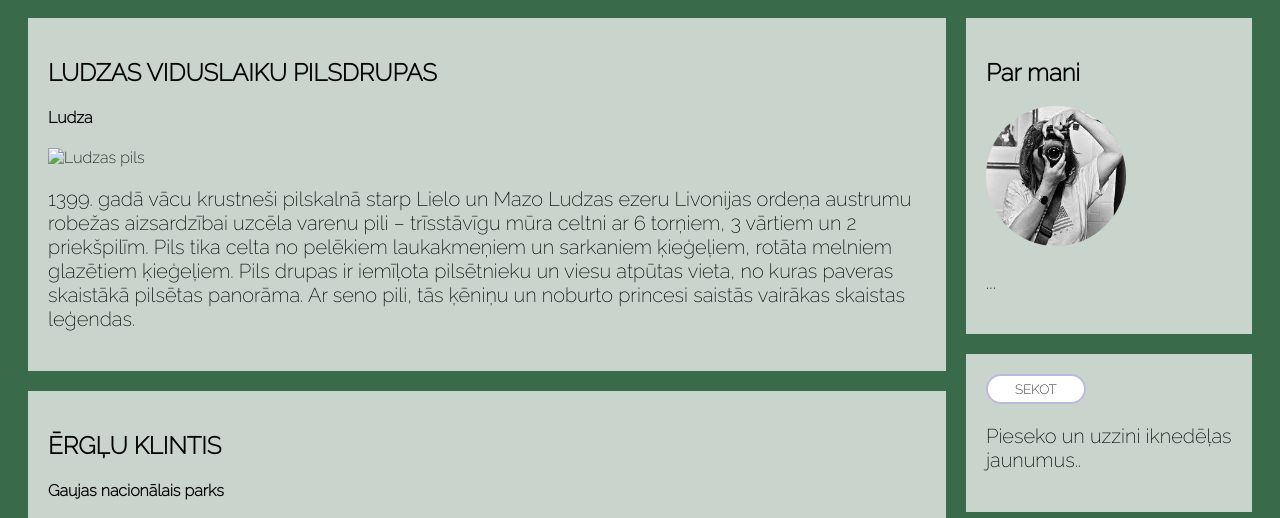
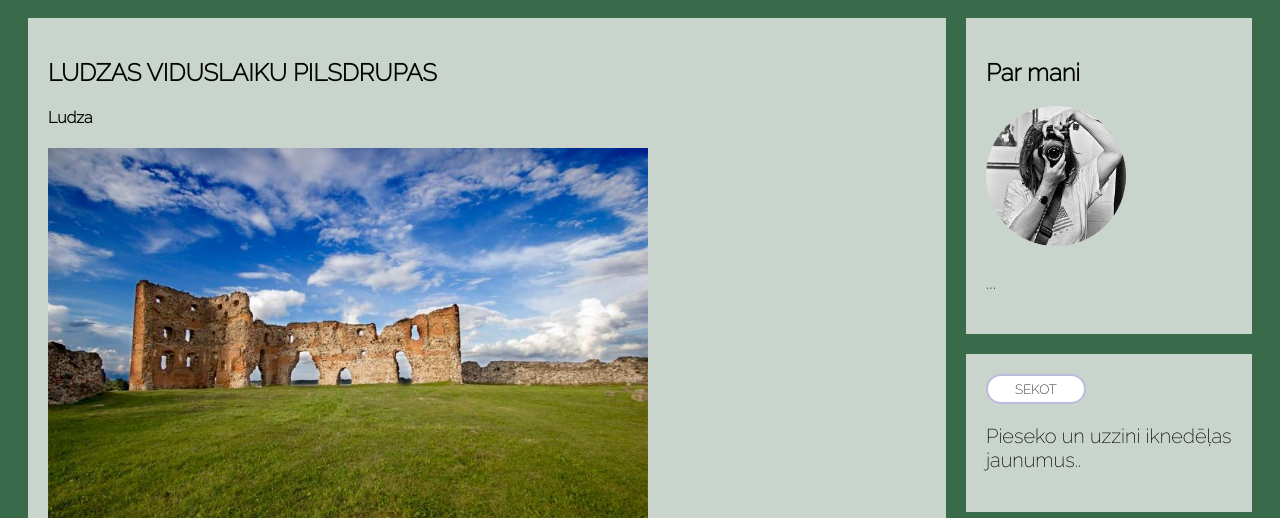
Before and after one commit to DianaNamniece/Bloga-lapa, a plain HTML site: page index.html in a window 1280 px wide. Shown: the part 260-778 px from the top of the page. Drawn offline with Linux system fonts and the light colour scheme; files whose address does not match are found by name.

Commit message:
Update index.html

```diff
--- a/index.html
+++ b/index.html
@@ -18,7 +18,7 @@
     <div class="card">
       <h2>LUDZAS VIDUSLAIKU PILSDRUPAS</h2>
       <h4>Ludza</h4>
-      <img class="images-big" src="images/Ludza.jpg" alt="Ludzas pils">
+      <img class="images-big" src="Ludza.jpg" alt="Ludzas pils">
       <p>1399. gadā vācu krustneši pilskalnā starp Lielo un Mazo Ludzas ezeru Livonijas ordeņa austrumu robežas aizsardzībai uzcēla varenu pili – trīsstāvīgu mūra celtni ar 6 torņiem, 3 vārtiem un 2 priekšpilīm. Pils tika celta no pelēkiem laukakmeņiem un sarkaniem ķieģeļiem, rotāta melniem glazētiem ķieģeļiem.
         Pils drupas ir iemīļota pilsētnieku un viesu atpūtas vieta, no kuras paveras skaistākā pilsētas panorāma. Ar seno pili, tās ķēniņu un noburto princesi saistās vairākas skaistas leģendas.</p>
     </div>
```
